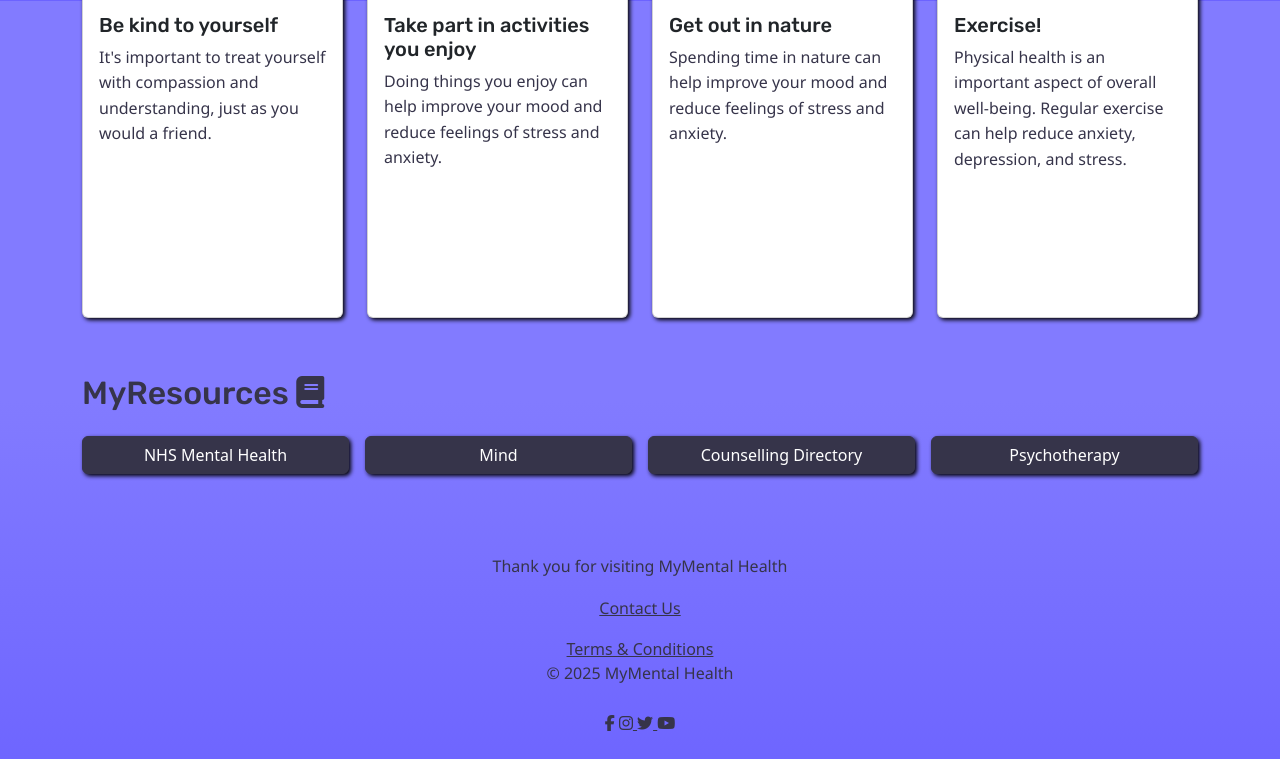
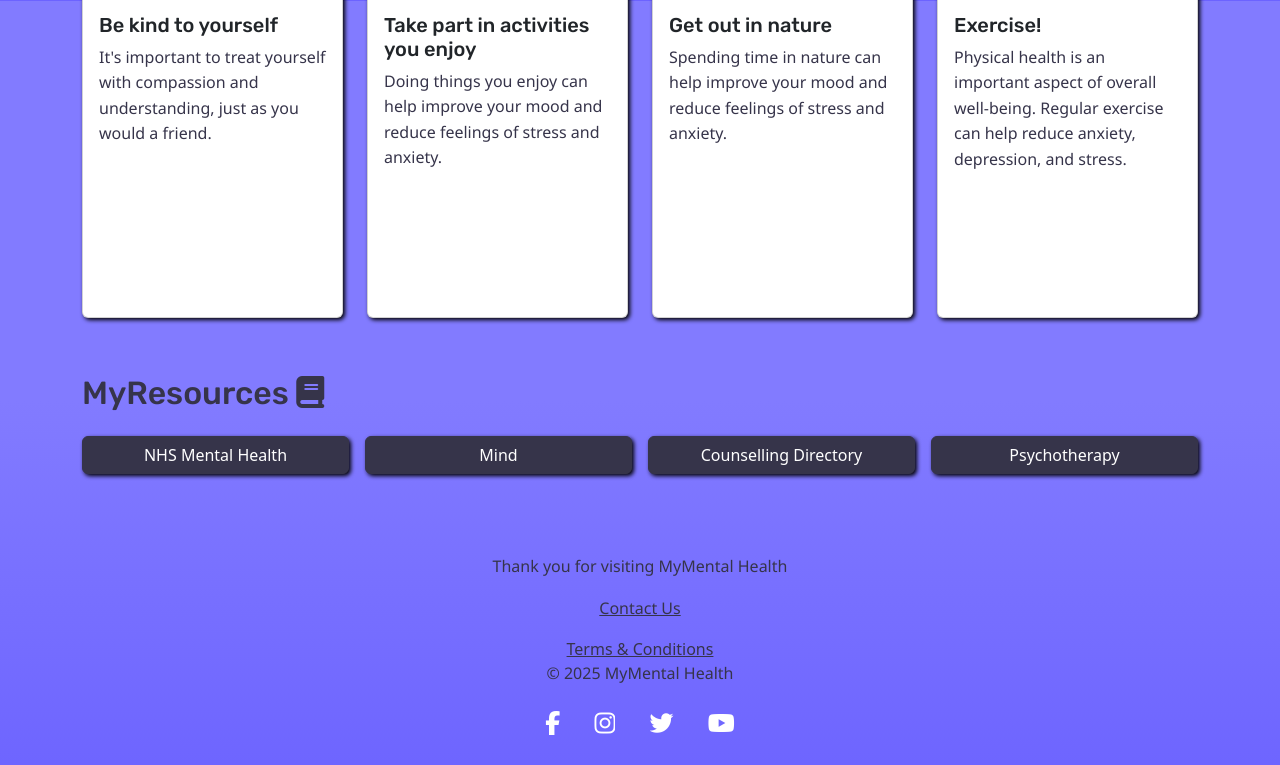
Before and after one commit to Trillspectre/Mental-health-one-page-project, a plain HTML site: page index.html in a window 1280 px wide. Shown: the part 3999-4764 px from the top of the page. Drawn offline with nearby package versions, Linux system fonts and the light colour scheme.

Commit message:
used copilot to add styling to footer social links

```diff
--- a/assets/CSS/style.css
+++ b/assets/CSS/style.css
@@ -269,6 +269,53 @@ footer a:hover {
 
 }
 
+/* Social Links Styling */
+.social-links a {
+    color: white;
+    font-size: 1.5rem;
+    margin: 0 15px;
+    text-decoration: none;
+    transition: color 0.3s ease;
+    font-family: "Font Awesome 6 Brands";
+    display: inline-block;
+    width: auto;
+    height: auto;
+}
+
+.social-links a:hover {
+    color: var(--highlight-color);
+}
+
+.social-links i {
+    display: inline-block;
+    font-style: normal;
+    font-variant: normal;
+    text-rendering: auto;
+    line-height: 1;
+    font-family: "Font Awesome 6 Brands" !important;
+}
+
+/* Hide any potential text content in social links */
+.social-links a::before,
+.social-links a::after {
+    content: none !important;
+}
+
+.social-links a {
+    overflow: hidden;
+    text-indent: 0;
+    font-size: 0; /* Hide any text */
+}
+
+.social-links a i {
+    font-size: 1.5rem; /* Restore icon size */
+}
+
+/* Ensure only Font Awesome icons show */
+.social-links a i::before {
+    font-family: "Font Awesome 6 Brands" !important;
+}
+
 /* grid visualisation CSS for testing */
 
 /* .container,
--- a/index.html
+++ b/index.html
@@ -475,17 +475,21 @@
         </div>
          <div class="social-links text-center my-4">
                         <a href="https://www.facebook.com" target="_blank"
-                            aria-label="Visit our Facebook page (Opens in a new tab)" rel="noopener" class="">
-                            <i class="fa-brands fa-facebook-f"></i></a>
+                            aria-label="Visit our Facebook page (Opens in a new tab)" rel="noopener">
+                            <i class="fa-brands fa-facebook-f" aria-hidden="true"></i>
+                        </a>
                         <a href="https://www.instagram.com" target="_blank"
-                            aria-label="Visit our Instagram page (Opens in a new tab)" rel="noopener" class="">
-                            <i class="fa-brands fa-instagram"></i> </a>
+                            aria-label="Visit our Instagram page (Opens in a new tab)" rel="noopener">
+                            <i class="fa-brands fa-instagram" aria-hidden="true"></i>
+                        </a>
                         <a href="https://www.twitter.com" target="_blank"
-                            aria-label="Visit our Twitter profile (Opens in a new tab)" rel="noopener" class="">
-                            <i class="fa-brands fa-twitter"></i> </a>
+                            aria-label="Visit our Twitter profile (Opens in a new tab)" rel="noopener">
+                            <i class="fa-brands fa-twitter" aria-hidden="true"></i>
+                        </a>
                         <a href="https://www.youtube.com" target="_blank"
-                            aria-label="Visit our YouTube channel (Opens in a new tab)" rel="noopener" class="">
-                            <i class="fa-brands fa-youtube"></i></a>
+                            aria-label="Visit our YouTube channel (Opens in a new tab)" rel="noopener">
+                            <i class="fa-brands fa-youtube" aria-hidden="true"></i>
+                        </a>
                     </div>
     </footer>
     <!-- Bootstrap JS -->
```
